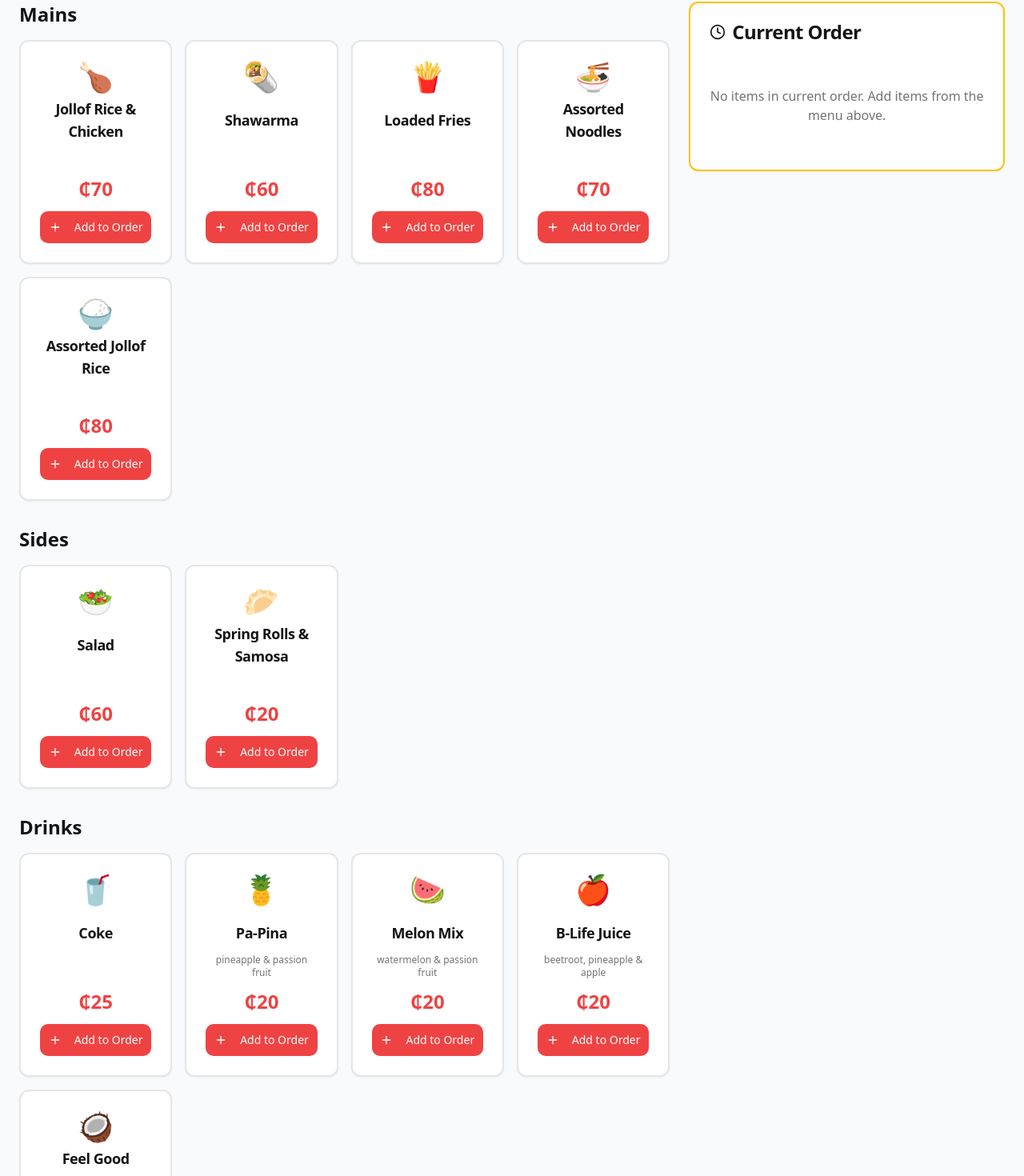
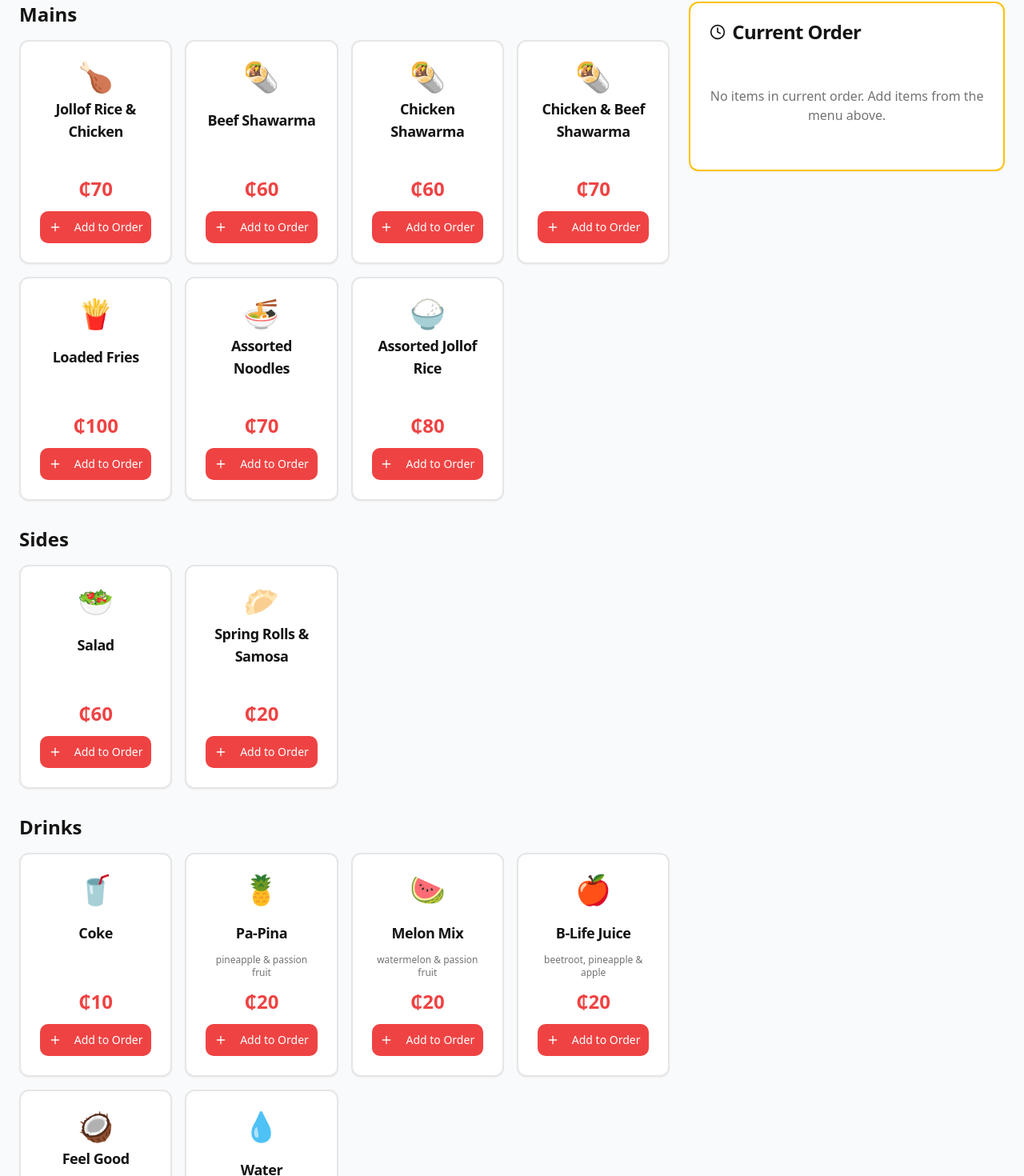
Before and after one commit to roytdmh/timelexx-order-flow, a React (Vite) app: page / in a window 1280 px wide. Shown: the part 300-1770 px from the top of the page at 80% size. Built offline with nearby package versions, Linux system fonts and the light colour scheme.

Commit message:
Update menu items and prices
Updated prices for "Coke" and "Loaded Fries". Split "Shawarma" into "Beef Shawarma", "Chicken Shawarma", and "Chicken & Beef Shawarma" with updated prices. Added "Water" to the menu.

```diff
--- a/src/data/menu.ts
+++ b/src/data/menu.ts
@@ -10,23 +10,37 @@ export const menuItems: MenuItem[] = [
     category: 'Mains',
   },
   {
-    id: '3',
-    name: 'Shawarma',
+    id: '11',
+    name: 'Beef Shawarma',
     price: 60,
+    icon: '🌯',
+    category: 'Mains',
+  },
+  {
+    id: '12',
+    name: 'Chicken Shawarma',
+    price: 60,
+    icon: '🌯',
+    category: 'Mains',
+  },
+  {
+    id: '13',
+    name: 'Chicken & Beef Shawarma',
+    price: 70,
     icon: '🌯',
     category: 'Mains',
   },
   {
     id: '4',
     name: 'Loaded Fries',
-    price: 80,
+    price: 100,
     icon: '🍟',
     category: 'Mains',
   },
   {
     id: '5',
     name: 'Coke',
-    price: 25,
+    price: 10,
     icon: '🥤',
     category: 'Drinks',
   },
@@ -89,4 +103,11 @@ export const menuItems: MenuItem[] = [
     icon: '🥥',
     category: 'Drinks',
   },
+  {
+    id: '23',
+    name: 'Water',
+    price: 5,
+    icon: '💧',
+    category: 'Drinks',
+  },
 ];
```
